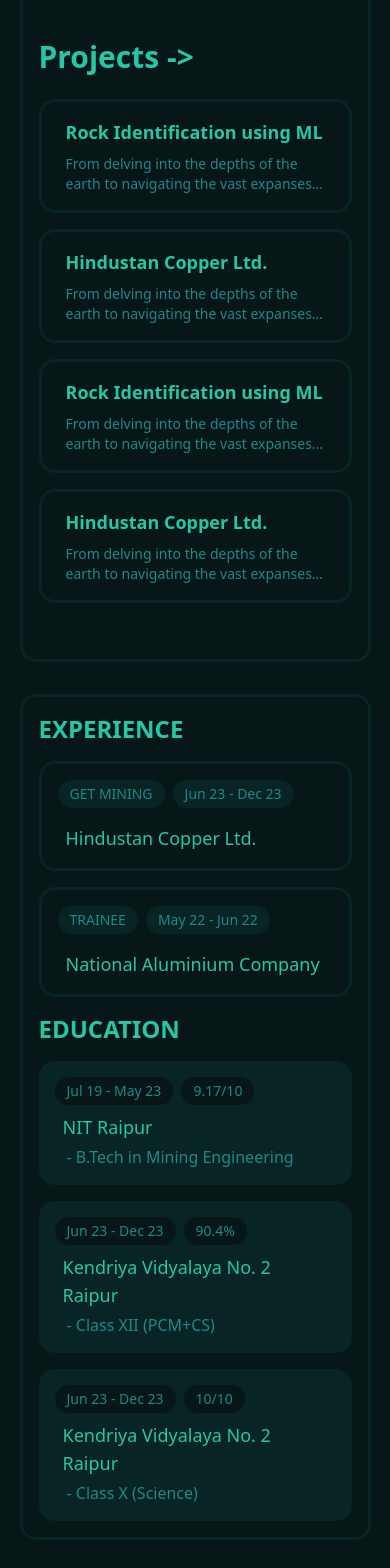
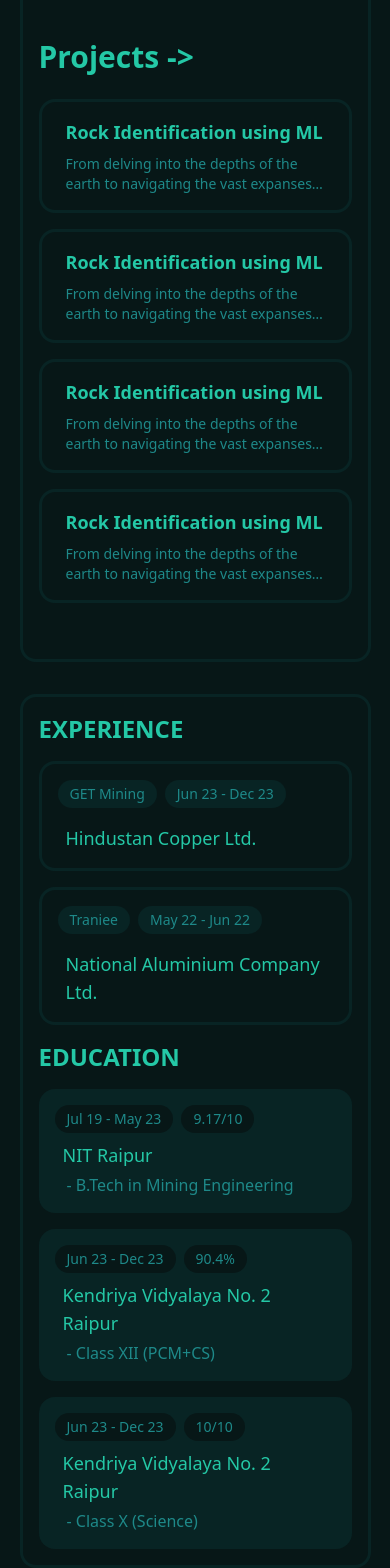
Before and after one commit to Anshuman2305/AnshumanMohanty-Portfolio, a Next.js app: page / in a window 390 px wide. Shown: the part 882-2450 px from the top of the page. Before the commit the page ends 2422 px from the top, so only its background shows below. Built offline with nearby package versions, Linux system fonts and the light colour scheme.

Commit message:
Implememted Reusable Components

```diff
--- a/app/components/subcomponents/Education.tsx
+++ b/app/components/subcomponents/Education.tsx
@@ -1,35 +1,38 @@
 import React from 'react'
+import EducationCard from './reusableComponents/Educationcard'
 
 function Education() {
     return (
         <div className="education-container p-2 lg:p-4">
             <h2 className="text-2xl text-brightgreen font-bold mb-4">EDUCATION</h2>
             <div className="card-container flex flex-col justify-center gap-4">
-                <div className="card flex flex-col justify-center rounded-2xl bg-dullgreen p-4">
-                    <div className="chip-container flex flex-row gap-2 mb-2">
-                        <div className="timefrom text-mediumgreen text-sm bg-darkgreen-bg py-1 px-3 rounded-full">Jul 19 - May 23</div>
-                        <div className="timefrom text-mediumgreen text-sm bg-darkgreen-bg py-1 px-3 rounded-full">9.17/10</div>
-                    </div>
-                    <h3 className="text-brightgreen text-lg px-2 mb-1 hidden md:block">National Institute of Technology Raipur</h3>
-                    <h3 className="text-brightgreen text-lg px-2 mb-1 block md:hidden">NIT Raipur</h3>
-                    <p className="px-3 text-mediumgreen">- B.Tech in Mining Engineering</p>
-                </div>
-                <div className="card flex flex-col justify-center rounded-2xl bg-dullgreen p-4">
-                    <div className="chip-container flex flex-row gap-2 mb-2">
-                        <div className="timefrom text-mediumgreen text-sm bg-darkgreen-bg py-1 px-3 rounded-full">Jun 23 - Dec 23</div>
-                        <div className="timefrom text-mediumgreen text-sm bg-darkgreen-bg py-1 px-3 rounded-full">90.4%</div>
-                    </div>
-                    <h3 className="text-brightgreen text-lg px-2 mb-1">Kendriya Vidyalaya No. 2 Raipur</h3>
-                    <p className="px-3 text-mediumgreen">- Class XII (PCM+CS)</p>
-                </div>
-                <div className="card flex flex-col justify-center rounded-2xl bg-dullgreen p-4">
-                    <div className="chip-container flex flex-row gap-2 mb-2">
-                        <div className="timefrom text-mediumgreen text-sm bg-darkgreen-bg py-1 px-3 rounded-full">Jun 23 - Dec 23</div>
-                        <div className="timefrom text-mediumgreen text-sm bg-darkgreen-bg py-1 px-3 rounded-full">10/10</div>
-                    </div>
-                    <h3 className="text-brightgreen text-lg px-2 mb-1">Kendriya Vidyalaya No. 2 Raipur</h3>
-                    <p className="px-3 text-mediumgreen">- Class X (Science)</p>
-                </div>
+                <EducationCard
+
+                    timeperiod='Jul 19 - May 23'
+                    marks='9.17/10'
+                    institute_name='National Institute of Technology Raipur'
+                    short_institute_name='NIT Raipur'
+                    description='B.Tech in Mining Engineering'
+
+                />
+                <EducationCard
+
+                    timeperiod='Jun 23 - Dec 23'
+                    marks='90.4%'
+                    institute_name='Kendriya Vidyalaya No. 2 Raipur'
+                    short_institute_name='Kendriya Vidyalaya No. 2 Raipur'
+                    description='Class XII (PCM+CS)'
+
+                />
+                <EducationCard
+
+                    timeperiod='Jun 23 - Dec 23'
+                    marks='10/10'
+                    institute_name='Kendriya Vidyalaya No. 2 Raipur'
+                    short_institute_name='Kendriya Vidyalaya No. 2 Raipur'
+                    description='Class X (Science)'
+
+                />
             </div>
         </div>
     )
--- a/app/components/subcomponents/Experience.tsx
+++ b/app/components/subcomponents/Experience.tsx
@@ -1,24 +1,13 @@
 import React from 'react'
+import ExperienceCard from './reusableComponents/Experiencecard'
 
 function Experience() {
     return (
         <div className="experience-container p-2 lg:p-4">
             <h2 className="text-2xl text-brightgreen font-bold mb-4">EXPERIENCE</h2>
             <div className="card-container flex flex-col justify-center gap-4">
-                <div className="card flex flex-col justify-center border-[3px] rounded-2xl border-dullgreen p-4">
-                    <div className="chip-container flex flex-row gap-2 mb-4">
-                        <div className="my-position text-mediumgreen text-sm bg-dullgreen py-1 px-3 rounded-full">GET MINING</div>
-                        <div className="timefrom text-mediumgreen text-sm bg-dullgreen py-1 px-3 rounded-full">Jun 23 - Dec 23</div>
-                    </div>
-                    <h3 className="text-brightgreen text-lg lg:text-xl px-2">Hindustan Copper Ltd.</h3>
-                </div>
-                <div className="card flex flex-col justify-center border-[3px] rounded-2xl border-dullgreen p-4">
-                    <div className="chip-container flex flex-row gap-2 mb-4">
-                        <div className="my-position text-mediumgreen text-sm bg-dullgreen py-1 px-3 rounded-full">TRAINEE</div>
-                        <div className="timefrom text-mediumgreen text-sm bg-dullgreen py-1 px-3 rounded-full">May 22 - Jun 22</div>
-                    </div>
-                    <h3 className="text-brightgreen text-lg lg:text-xl px-2">National Aluminium Company </h3>
-                </div>
+                <ExperienceCard designation='GET Mining' timeperiod='Jun 23 - Dec 23' company='Hindustan Copper Ltd.' />
+                <ExperienceCard designation='Traniee' timeperiod='May 22 - Jun 22' company='National Aluminium Company Ltd.' />
             </div>
         </div>
     )
--- a/app/components/subcomponents/Projects.tsx
+++ b/app/components/subcomponents/Projects.tsx
@@ -1,4 +1,5 @@
 import React from 'react'
+import ProjectCard from './reusableComponents/Projectcard'
 
 function Projects() {
     return (
@@ -6,22 +7,10 @@
             <div className="flex flex-col gap-6 w-full">
                 <h1 className="text-3xl text-brightgreen font-bold">Projects -{'>'}</h1>
                 <div className="grid md:grid-cols-2 gap-4">
-                    <div className="card flex basis-1/2 flex-col gap-2 justify-center border-[3px] rounded-2xl border-dullgreen p-4">
-                        <h3 className="text-brightgreen text-lg lg:text-xl px-2 font-bold line-clamp-1">Rock Identification using ML</h3>
-                        <p className="text-mediumgreen text-sm px-2 line-clamp-2">From delving into the depths of the earth to navigating the vast expanses of the digital realm.</p>
-                    </div>
-                    <div className="card flex basis-1/2 flex-col gap-2 justify-center border-[3px] rounded-2xl border-dullgreen p-4">
-                        <h3 className="text-brightgreen text-lg lg:text-xl px-2 font-bold line-clamp-1">Hindustan Copper Ltd.</h3>
-                        <p className="text-mediumgreen text-sm px-2 line-clamp-2">From delving into the depths of the earth to navigating the vast expanses of the digital realm.</p>
-                    </div>
-                    <div className="card flex basis-1/2 flex-col gap-2 justify-center border-[3px] rounded-2xl border-dullgreen p-4">
-                        <h3 className="text-brightgreen text-lg lg:text-xl px-2 font-bold line-clamp-1">Rock Identification using ML</h3>
-                        <p className="text-mediumgreen text-sm px-2 line-clamp-2">From delving into the depths of the earth to navigating the vast expanses of the digital realm.</p>
-                    </div>
-                    <div className="card flex basis-1/2 flex-col gap-2 justify-center border-[3px] rounded-2xl border-dullgreen p-4">
-                        <h3 className="text-brightgreen text-lg lg:text-xl px-2 font-bold line-clamp-1">Hindustan Copper Ltd.</h3>
-                        <p className="text-mediumgreen text-sm px-2 line-clamp-2">From delving into the depths of the earth to navigating the vast expanses of the digital realm.</p>
-                    </div>
+                    <ProjectCard title="Rock Identification using ML" description="From delving into the depths of the earth to navigating the vast expanses of the digital realm." />
+                    <ProjectCard title="Rock Identification using ML" description="From delving into the depths of the earth to navigating the vast expanses of the digital realm." />
+                    <ProjectCard title="Rock Identification using ML" description="From delving into the depths of the earth to navigating the vast expanses of the digital realm." />
+                    <ProjectCard title="Rock Identification using ML" description="From delving into the depths of the earth to navigating the vast expanses of the digital realm." />
                 </div>
             </div>
         </div>
--- /dev/null
+++ b/app/components/subcomponents/reusableComponents/Educationcard.tsx
@@ -0,0 +1,26 @@
+import React from 'react';
+
+type EducationCardProps = {
+    timeperiod: string;
+    marks: string;
+    institute_name: string;
+    short_institute_name: string;
+    description: string;
+};
+
+const EducationCard: React.FC<EducationCardProps> = ({ timeperiod, marks, institute_name, short_institute_name=institute_name, description }) => {
+    return (
+        <div className="card flex flex-col justify-center rounded-2xl bg-dullgreen p-4">
+            <div className="chip-container flex flex-row gap-2 mb-2">
+                <div className="timefrom text-mediumgreen text-sm bg-darkgreen-bg py-1 px-3 rounded-full">{timeperiod}</div>
+                <div className="timefrom text-mediumgreen text-sm bg-darkgreen-bg py-1 px-3 rounded-full">{marks}</div>
+            </div>
+            <h3 className="text-brightgreen text-lg px-2 mb-1 hidden md:block">{institute_name}</h3>
+            <h3 className="text-brightgreen text-lg px-2 mb-1 block md:hidden">{short_institute_name}</h3>
+            <p className="px-3 text-mediumgreen">- {description}</p>
+        </div>
+    );
+};
+
+
+export default EducationCard;
--- /dev/null
+++ b/app/components/subcomponents/reusableComponents/Experiencecard.tsx
@@ -0,0 +1,21 @@
+import React from 'react';
+
+type ExperienceCardProps = {
+    designation: string;
+    timeperiod: string;
+    company: string;
+};
+
+const ExperienceCard: React.FC<ExperienceCardProps> = ({ designation, timeperiod, company }) => {
+    return (
+        <div className="card flex flex-col justify-center border-[3px] rounded-2xl border-dullgreen p-4">
+            <div className="chip-container flex flex-row gap-2 mb-4">
+                <div className="my-position text-mediumgreen text-sm bg-dullgreen py-1 px-3 rounded-full">{designation}</div>
+                <div className="timefrom text-mediumgreen text-sm bg-dullgreen py-1 px-3 rounded-full">{timeperiod}</div>
+            </div>
+            <h3 className="text-brightgreen text-lg lg:text-xl px-2">{company}</h3>
+        </div>
+    );
+};
+
+export default ExperienceCard;
--- /dev/null
+++ b/app/components/subcomponents/reusableComponents/Projectcard.tsx
@@ -0,0 +1,17 @@
+import React from 'react';
+
+type ProjectCardProps = {
+  title: string;
+  description: string;
+};
+
+const ProjectCard: React.FC<ProjectCardProps> = ({ title, description }) => {
+  return (
+    <div className='card flex basis-1/2 flex-col gap-2 justify-center border-[3px] rounded-2xl border-dullgreen p-4'>
+      <h2 className='text-brightgreen text-lg lg:text-xl px-2 font-bold line-clamp-1'>{title}</h2>
+      <p className='text-mediumgreen text-sm px-2 line-clamp-2'>{description}</p>
+    </div>
+  );
+};
+
+export default ProjectCard;
```
